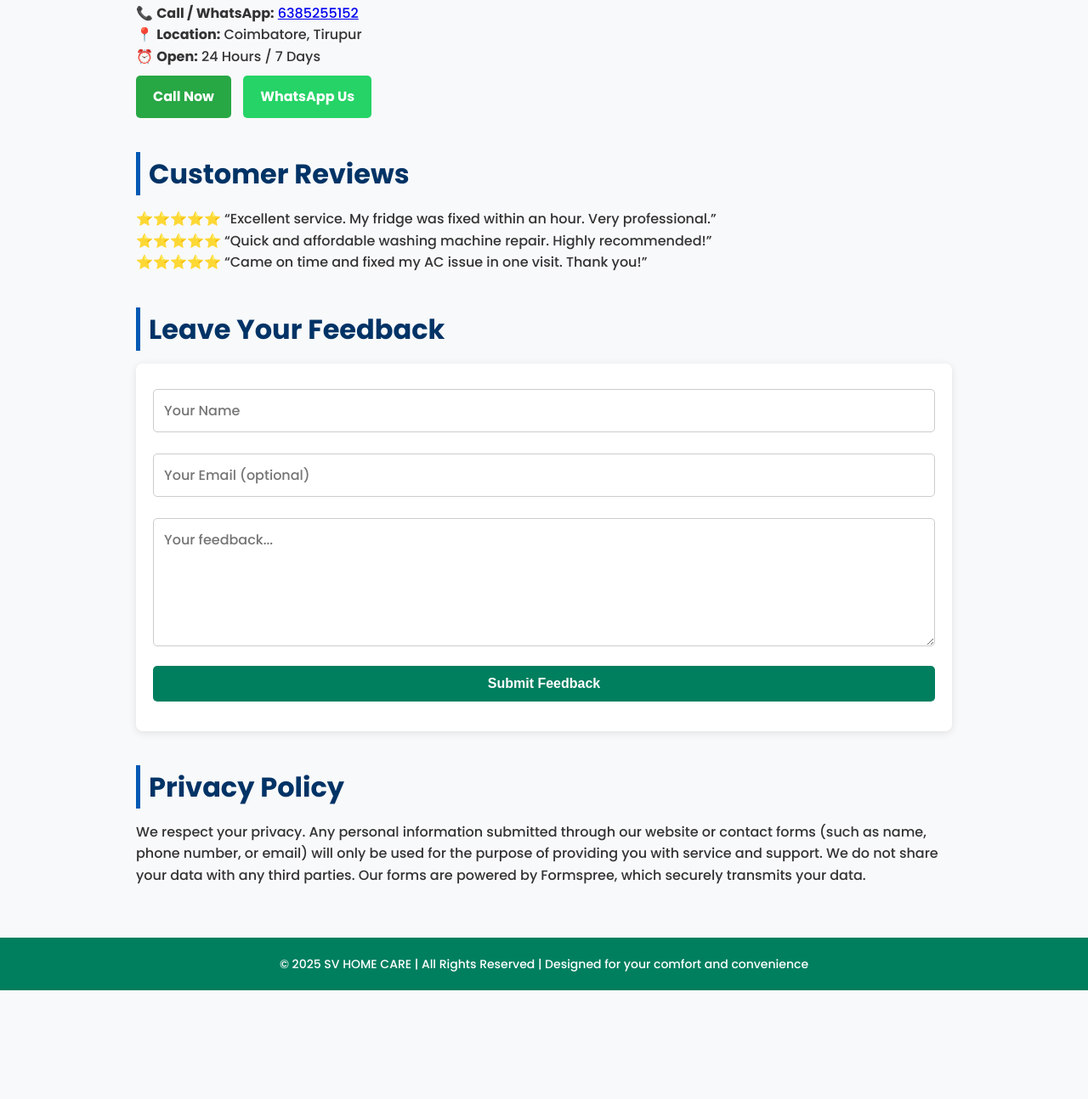
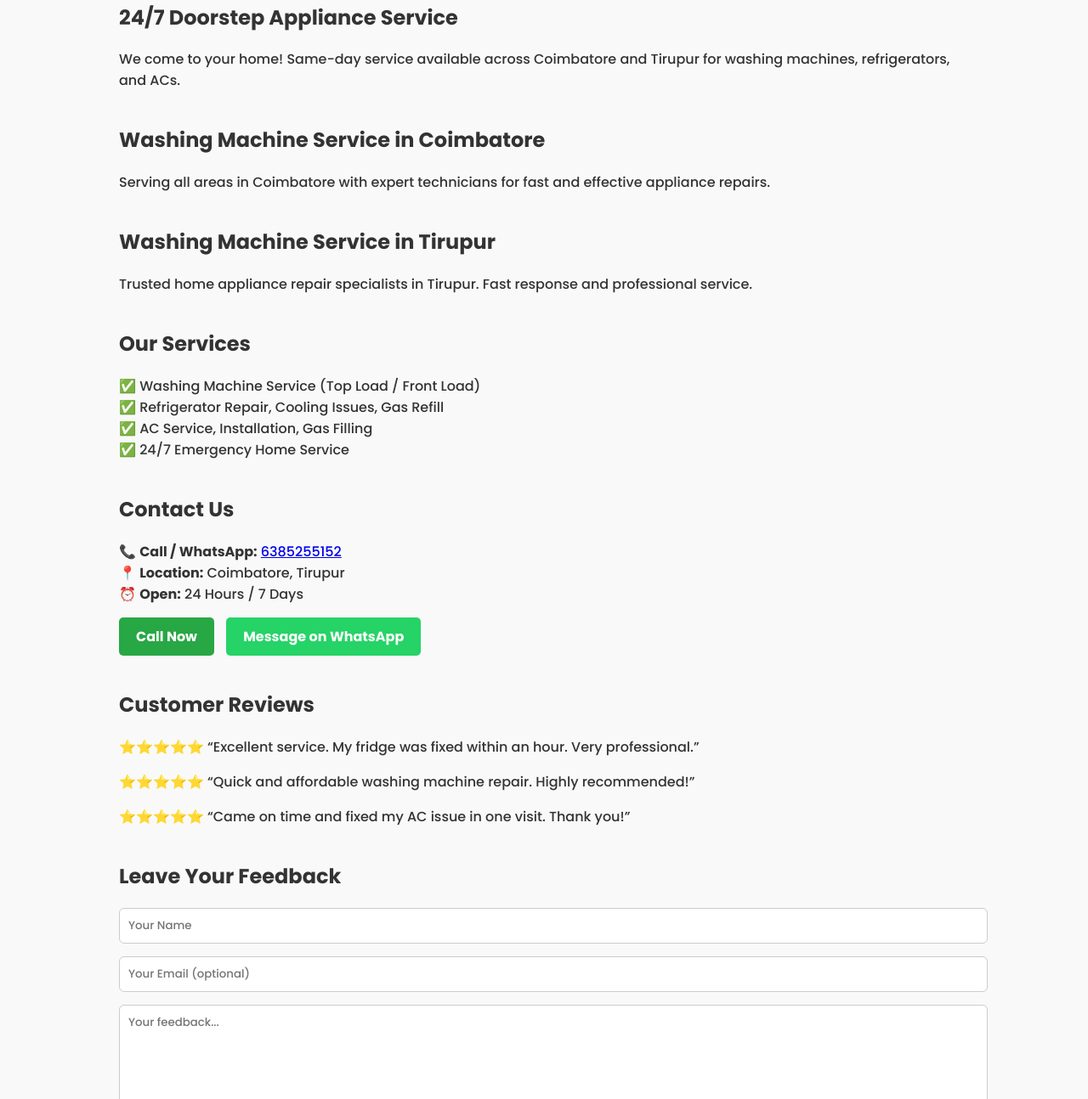
Before and after one commit to SvHomeCare/SV_Home_Care, a plain HTML site: page index.html in a window 1280 px wide. Shown: the part 725-2019 px from the top of the page at 85% size. Before the commit the page ends 1891 px from the top, so only its background shows below. Drawn offline with Linux system fonts and the light colour scheme.

Commit message:
Update index.html

```diff
--- a/index.html
+++ b/index.html
@@ -6,89 +6,81 @@
   <title>SV HOME CARE - Washing Machine, AC, Fridge Service</title>
   <meta name="description" content="SV HOME CARE offers expert 24/7 washing machine, fridge, and AC service in Coimbatore & Tirupur. Call 6385255152 for fast, reliable home appliance repair.">
   <link href="https://fonts.googleapis.com/css2?family=Poppins:wght@300;500;700&display=swap" rel="stylesheet">
-  <link rel="stylesheet" href="style.css">
   <style>
     body {
       font-family: 'Poppins', sans-serif;
       margin: 0;
       padding: 0;
-      background: #f8f9fa;
+      background: #f9f9f9;
       color: #333;
     }
-
-    header, footer {
-      background-color: #007f5f;
+    header {
+      background-color: #2c3e50;
       color: white;
+      text-align: center;
       padding: 20px;
-      text-align: center;
     }
-
     nav {
-      background-color: #009688;
+      background-color: #34495e;
       padding: 10px;
       text-align: center;
     }
-
     nav a {
       color: white;
       margin: 0 10px;
       text-decoration: none;
       font-weight: 500;
     }
-
     .container {
       padding: 20px;
       max-width: 1000px;
       margin: auto;
     }
-
     section {
       margin-bottom: 40px;
     }
-
+    .button-wrapper, .about-buttons {
+      margin-top: 15px;
+    }
     .call-button, .whatsapp-button {
       display: inline-block;
-      margin: 10px 10px 0 0;
-      padding: 12px 20px;
+      padding: 10px 20px;
+      margin-right: 10px;
+      border-radius: 5px;
+      color: white;
+      font-weight: 600;
+      text-decoration: none;
+    }
+    .call-button {
       background-color: #28a745;
-      color: white;
-      text-decoration: none;
-      border-radius: 5px;
-      font-weight: 600;
     }
-
     .whatsapp-button {
       background-color: #25d366;
     }
-
-    .feedback-form {
-      background: white;
-      padding: 20px;
-      border-radius: 8px;
-      box-shadow: 0 2px 10px rgba(0,0,0,0.1);
+    .feedback-form input, .feedback-form textarea {
+      display: block;
+      width: 100%;
+      padding: 10px;
+      margin-bottom: 15px;
+      border: 1px solid #ccc;
+      border-radius: 6px;
+      font-family: inherit;
     }
-
-    .feedback-form input,
-    .feedback-form textarea,
     .feedback-form button {
-      width: 100%;
-      padding: 12px;
-      margin-bottom: 15px;
-      border-radius: 5px;
-      border: 1px solid #ccc;
-      font-size: 16px;
+      padding: 10px 25px;
+      background-color: #3498db;
+      color: white;
+      font-weight: bold;
+      border: none;
+      border-radius: 6px;
+      cursor: pointer;
     }
-
-    .feedback-form button {
-      background-color: #007f5f;
+    footer {
+      background: #2c3e50;
       color: white;
-      border: none;
-      cursor: pointer;
-      font-weight: bold;
-    }
-
-    .about .button-wrapper {
-      margin-top: 15px;
+      text-align: center;
+      padding: 15px;
+      font-size: 0.9rem;
     }
   </style>
 </head>
@@ -107,51 +99,79 @@
   </nav>
 
   <div class="container">
-
     <section class="about">
       <h2>About Us</h2>
       <p><strong>SV HOME CARE</strong> is available 24/7 to provide expert service and repair for Washing Machines, Refrigerators, and Air Conditioners in <strong>Coimbatore</strong> and <strong>Tirupur</strong>. We ensure fast, honest, and affordable doorstep service for all your home appliance needs.</p>
+      <div class="about-buttons">
+        <a class="call-button" href="tel:6385255152">Call Now</a>
+        <a class="whatsapp-button" href="https://wa.me/916385255152" target="_blank">WhatsApp Us</a>
+      </div>
+    </section>
+
+    <section id="front-load">
+      <h2>Front Load Washing Machine Service</h2>
+      <p>Expert repair and maintenance service for front-load washing machines. Quick, reliable, and affordable doorstep service.</p>
+    </section>
+
+    <section id="top-load">
+      <h2>Top Load Washing Machine Service</h2>
+      <p>Specialized service for top-load machines including noise issues, drainage problems, and more. Most models supported.</p>
+    </section>
+
+    <section id="doorstep">
+      <h2>24/7 Doorstep Appliance Service</h2>
+      <p>We come to your home! Same-day service available across Coimbatore and Tirupur for washing machines, refrigerators, and ACs.</p>
+    </section>
+
+    <section id="coimbatore">
+      <h2>Washing Machine Service in Coimbatore</h2>
+      <p>Serving all areas in Coimbatore with expert technicians for fast and effective appliance repairs.</p>
+    </section>
+
+    <section id="tirupur">
+      <h2>Washing Machine Service in Tirupur</h2>
+      <p>Trusted home appliance repair specialists in Tirupur. Fast response and professional service.</p>
+    </section>
+
+    <section class="services" id="services">
+      <h2>Our Services</h2>
+      <div>✅ Washing Machine Service (Top Load / Front Load)</div>
+      <div>✅ Refrigerator Repair, Cooling Issues, Gas Refill</div>
+      <div>✅ AC Service, Installation, Gas Filling</div>
+      <div>✅ 24/7 Emergency Home Service</div>
+    </section>
+
+    <section class="contact" id="contact">
+      <h2>Contact Us</h2>
+      <div>
+        📞 <strong>Call / WhatsApp:</strong> <a href="tel:6385255152">6385255152</a><br>
+        📍 <strong>Location:</strong> Coimbatore, Tirupur<br>
+        ⏰ <strong>Open:</strong> 24 Hours / 7 Days
+      </div>
       <div class="button-wrapper">
         <a class="call-button" href="tel:6385255152">Call Now</a>
         <a class="whatsapp-button" href="https://wa.me/916385255152" target="_blank">Message on WhatsApp</a>
       </div>
     </section>
 
-    <section id="services">
-      <h2>Our Services</h2>
-      <p>✅ Washing Machine Service (Top Load / Front Load)<br>
-         ✅ Refrigerator Repair, Cooling Issues, Gas Refill<br>
-         ✅ AC Service, Installation, Gas Filling<br>
-         ✅ 24/7 Emergency Home Service</p>
-    </section>
-
-    <section id="contact">
-      <h2>Contact Us</h2>
-      <p>📞 <strong>Call / WhatsApp:</strong> <a href="tel:6385255152">6385255152</a><br>
-         📍 <strong>Location:</strong> Coimbatore, Tirupur<br>
-         ⏰ <strong>Open:</strong> 24 Hours / 7 Days</p>
-      <a class="call-button" href="tel:6385255152">Call Now</a>
-      <a class="whatsapp-button" href="https://wa.me/916385255152" target="_blank">WhatsApp Us</a>
-    </section>
-
-    <section id="reviews">
+    <section class="reviews" id="reviews">
       <h2>Customer Reviews</h2>
       <p>⭐⭐⭐⭐⭐ “Excellent service. My fridge was fixed within an hour. Very professional.”</p>
       <p>⭐⭐⭐⭐⭐ “Quick and affordable washing machine repair. Highly recommended!”</p>
       <p>⭐⭐⭐⭐⭐ “Came on time and fixed my AC issue in one visit. Thank you!”</p>
     </section>
 
-    <section id="feedback">
+    <section class="feedback" id="feedback">
       <h2>Leave Your Feedback</h2>
-      <form class="feedback-form" action="https://formspree.io/f/xkgrkapb" method="POST">
+      <form class="feedback-form" action="https://formspree.io/f/xkgrkapb" method="POST" id="feedbackForm">
         <input type="text" name="name" placeholder="Your Name" required />
         <input type="email" name="email" placeholder="Your Email (optional)" />
-        <textarea name="message" placeholder="Your feedback..." rows="5" required></textarea>
+        <textarea name="message" rows="5" placeholder="Your feedback..." required></textarea>
         <button type="submit">Submit Feedback</button>
       </form>
     </section>
 
-    <section id="privacy">
+    <section class="privacy" id="privacy">
       <h2>Privacy Policy</h2>
       <p>We respect your privacy. Any personal information submitted through our website or contact forms (such as name, phone number, or email) will only be used for the purpose of providing you with service and support. We do not share your data with any third parties. Our forms are powered by Formspree, which securely transmits your data.</p>
     </section>
@@ -160,5 +180,27 @@
   <footer>
     &copy; 2025 SV HOME CARE | All Rights Reserved | Designed for your comfort and convenience
   </footer>
+
+  <script>
+    document.getElementById("feedbackForm").addEventListener("submit", function (e) {
+      e.preventDefault();
+      const form = e.target;
+      const formData = new FormData(form);
+
+      fetch(form.action, {
+        method: "POST",
+        body: formData,
+        headers: { 'Accept': 'application/json' }
+      }).then(response => {
+        if (response.ok) {
+          window.location.href = "thankyou.html";
+        } else {
+          alert("Something went wrong. Please try again.");
+        }
+      }).catch(() => {
+        alert("Something went wrong. Please try again.");
+      });
+    });
+  </script>
 </body>
 </html>
```
